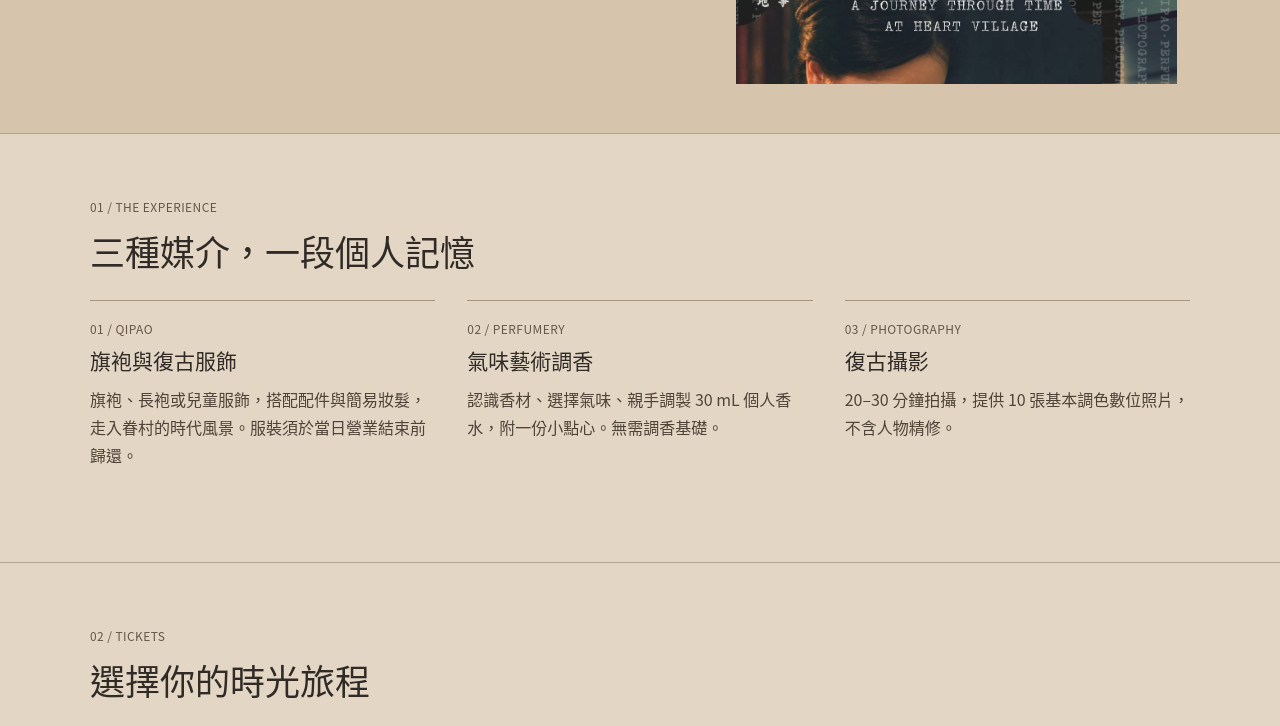
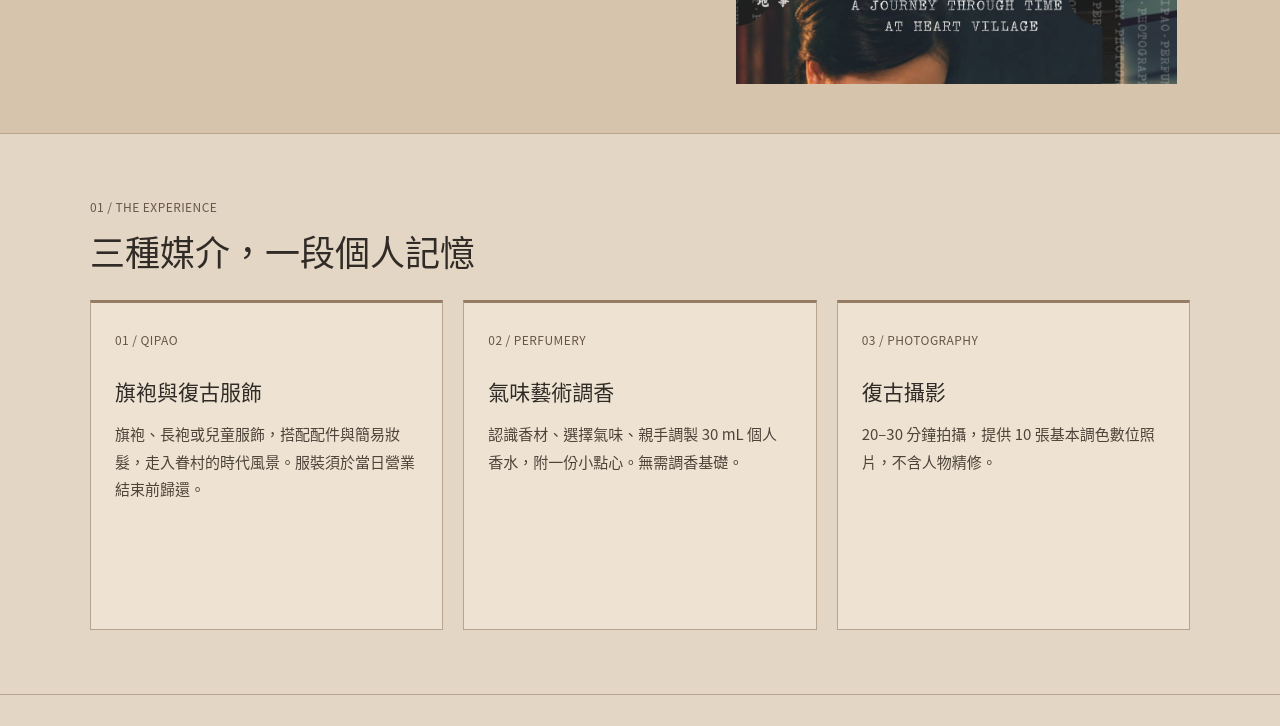
Before and after one commit to h-s017/hana-event, a plain HTML site: page heart-village/index.html in a window 1280 px wide. Shown: the part 651-1377 px from the top of the page. Drawn offline with Linux system fonts and the light colour scheme.

Commit message:
Use portrait experience cards and event title in navigation

```diff
--- a/heart-village/index.html
+++ b/heart-village/index.html
@@ -40,7 +40,17 @@ a:focus-visible,button:focus-visible,input:focus-visible,select:focus-visible,te
 @media(max-width:760px){html{scroll-padding-bottom:0}body{padding-bottom:0}nav{padding:12px 6%;gap:16px}nav>a{font-size:21px}nav div{gap:10px}nav div a{display:none}nav div a[href="#plans"]{display:block;font-size:13px}
 section{padding:40px 6%}.hero{grid-template-columns:1fr;gap:22px;padding-top:26px;padding-bottom:28px}.hero::before{top:5px;height:120px;width:100px;opacity:.35}.hero h1{font-size:clamp(25px,6.8vw,34px);line-height:1.4;margin-bottom:6px}.hero h3{font-size:16px}.hero .eyebrow{font-size:12px;margin-bottom:8px}.hero p{font-size:14px;margin:8px 0}.hero .english{font-size:11px;margin:0 0 12px}.hero .btn{margin-top:6px}.poster-frame img{width:100%;height:auto;max-height:none}.grid,.split,.formgrid{grid-template-columns:1fr;gap:16px}.tile,.plans .tile{padding:16px 0}h2{font-size:24px;margin:8px 0 20px}h3{font-size:19px}.partners img,.wordmark{width:104px;height:104px}.formgrid{gap:12px}fieldset{padding:12px}}
 @media(prefers-reduced-motion:reduce){html{scroll-behavior:auto}}
-</style></head><body><nav><a href="#top">HINENI</a><div><a href="#experience">體驗</a><a href="#plans">方案票價</a><a href="#partners">合作團隊</a><a href="#booking">立即預約</a></div></nav><main id="top"><section class="hero"><div><div class="eyebrow">2026.12 — 2027.01　北投中心新村</div><h1>心村裡的時空旅行</h1><h3>旗袍・調香・攝影</h3><p class="english">A Journey Through Time at Heart Village</p><p>換上旗袍或長袍，親手調製香水，在中心新村留下復古影像。</p><a class="btn" href="#booking">活動資訊與預約 →</a></div><figure class="poster-frame"><img src="../poster.jpg" fetchpriority="high" width="1075" height="1522" alt="心村裡的時空旅行活動海報"></figure></section>
+
+/* Portrait experience cards and event-specific navigation */
+nav>a.event-name{font-family:var(--sans);font-size:16px;font-weight:500;letter-spacing:0;white-space:nowrap}
+#experience .grid{gap:20px;align-items:stretch}
+#experience .tile{display:flex;flex-direction:column;min-height:330px;padding:28px 24px;background:#eee3d3;border:1px solid #b6a48e;border-top:3px solid #957d65}
+#experience .tile .num{font-size:12px;letter-spacing:.035em;margin-bottom:28px;color:#665344}
+#experience .tile h3{font-size:21px;margin:0 0 14px}
+#experience .tile p{margin:0;font-size:15px;line-height:1.85}
+@media(max-width:760px){nav>a.event-name{font-size:14px}nav{gap:8px}nav div a[href="#plans"]{white-space:nowrap}#experience .grid{display:grid;grid-template-columns:repeat(3,minmax(0,1fr));grid-auto-flow:column;grid-template-columns:repeat(3, minmax(220px,76%));overflow-x:auto;scroll-snap-type:x mandatory;gap:12px;padding-bottom:12px;overscroll-behavior-x:contain}#experience .tile{scroll-snap-align:start;min-height:285px;padding:22px 18px}#experience .tile .num{margin-bottom:24px}#experience .tile h3{font-size:19px}#experience .tile p{font-size:14px;line-height:1.8}}
+
+</style></head><body><nav><a class="event-name" href="#top">心村裡的時空旅行</a><div><a href="#experience">體驗</a><a href="#plans">方案票價</a><a href="#partners">合作團隊</a><a href="#booking">立即預約</a></div></nav><main id="top"><section class="hero"><div><div class="eyebrow">2026.12 — 2027.01　北投中心新村</div><h1>心村裡的時空旅行</h1><h3>旗袍・調香・攝影</h3><p class="english">A Journey Through Time at Heart Village</p><p>換上旗袍或長袍，親手調製香水，在中心新村留下復古影像。</p><a class="btn" href="#booking">活動資訊與預約 →</a></div><figure class="poster-frame"><img src="../poster.jpg" fetchpriority="high" width="1075" height="1522" alt="心村裡的時空旅行活動海報"></figure></section>
 <section id="experience"><div class="eyebrow">01 / THE EXPERIENCE</div><h2>三種媒介，一段個人記憶</h2><div class="grid"><article class="tile"><span class="num">01 / QIPAO</span><h3>旗袍與復古服飾</h3><p>旗袍、長袍或兒童服飾，搭配配件與簡易妝髮，走入眷村的時代風景。服裝須於當日營業結束前歸還。</p></article><article class="tile"><span class="num">02 / PERFUMERY</span><h3>氣味藝術調香</h3><p>認識香材、選擇氣味、親手調製 30 mL 個人香水，附一份小點心。無需調香基礎。</p></article><article class="tile"><span class="num">03 / PHOTOGRAPHY</span><h3>復古攝影</h3><p>20–30 分鐘拍攝，提供 10 張基本調色數位照片，不含人物精修。</p></article></div></section>
 <section id="plans" class="dark plans"><div class="eyebrow">02 / TICKETS</div><h2>選擇你的時光旅程</h2><div class="grid" id="cards"></div><p>票價均為新臺幣，依服裝類型及人數計費，不另設雙人或親子折扣。攝影精修加購：單張 NT$200、全套十張 NT$1,500（由團隊確認）。</p></section>
 <section id="booking"><div class="eyebrow">03 / RESERVATION</div><h2>預約你的心村時光</h2><p class="notice" id="booking-note" role="status">正在讀取梯次。</p>
```
